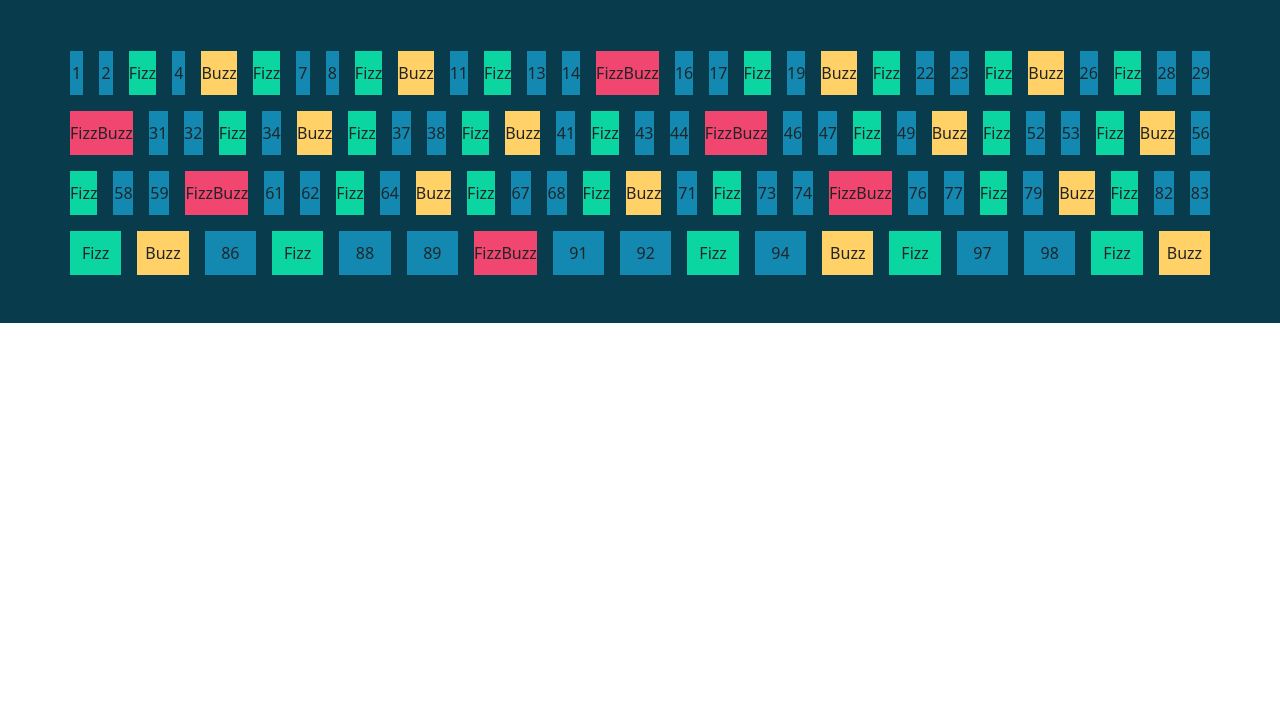
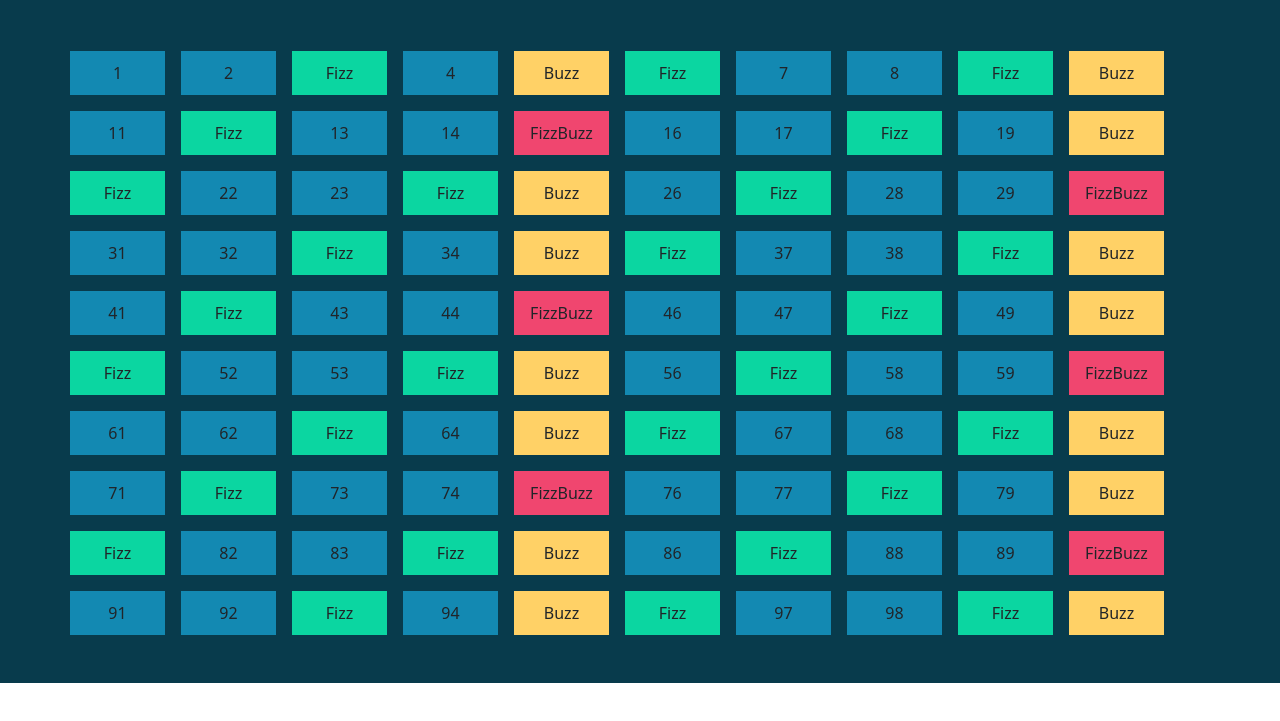
Before and after one commit to Spud97/js-fizzbuzzdom, a plain HTML site: page index.html in a window 1280 px wide. Shown: the part 53-774 px from the top of the page. Drawn offline with nearby package versions, Linux system fonts and the light colour scheme.

Commit message:
ultimissimo tentativo

```diff
--- a/index.html
+++ b/index.html
@@ -17,7 +17,7 @@
     <main class="bg-jumbo">
       <h1 class="text-light text-center">FizzBuzzDOM</h1>
       <div class="container d-flex flex-wrap py-5">
-        <div class="row row-cols-7 my-gap"></div>
+        <div class="row my-gap"></div>
       </div>
     </main>
     <script src="js/main.js"></script>
--- a/js/main.js
+++ b/js/main.js
@@ -19,7 +19,7 @@ for (let i = 1; i <= 100; i++) {
     printHtml = i;
     classColor = "standard-color";
   }
-  row.innerHTML += `<div class="col px-0">
+  row.innerHTML += `<div class="col-1 px-0">
                       <div class="square ${classColor}">${printHtml}</div>
                     </div>`;
 }
```
